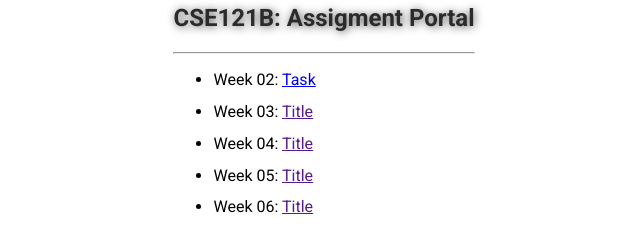
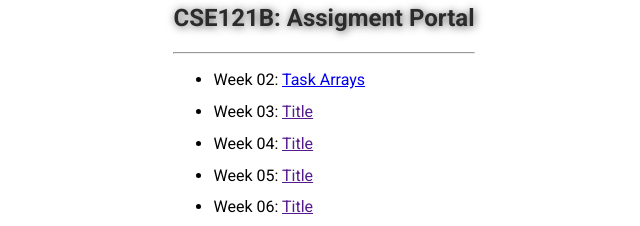
Before and after one commit to IMUST1995/cse121b, a plain HTML site: page index.html in a window 1280 px wide. Shown: the part 200-426 px from the top of the page, 316-956 px from the left. Drawn offline with Linux system fonts and the light colour scheme.

Commit message:
link to task 2

```diff
--- a/index.html
+++ b/index.html
@@ -21,7 +21,7 @@
         <h2>CSE121B: Assigment Portal</h2>
         <hr>
         <ul>
-            <li>Week 02: <a href="/week02/task2.html">Task</a></li>
+            <li>Week 02: <a href="week02/task2.html">Task Arrays</a></li>
             <li>Week 03: <a href="">Title</a></li>
             <li>Week 04: <a href="">Title</a></li>
             <li>Week 05: <a href="">Title</a></li>
```
